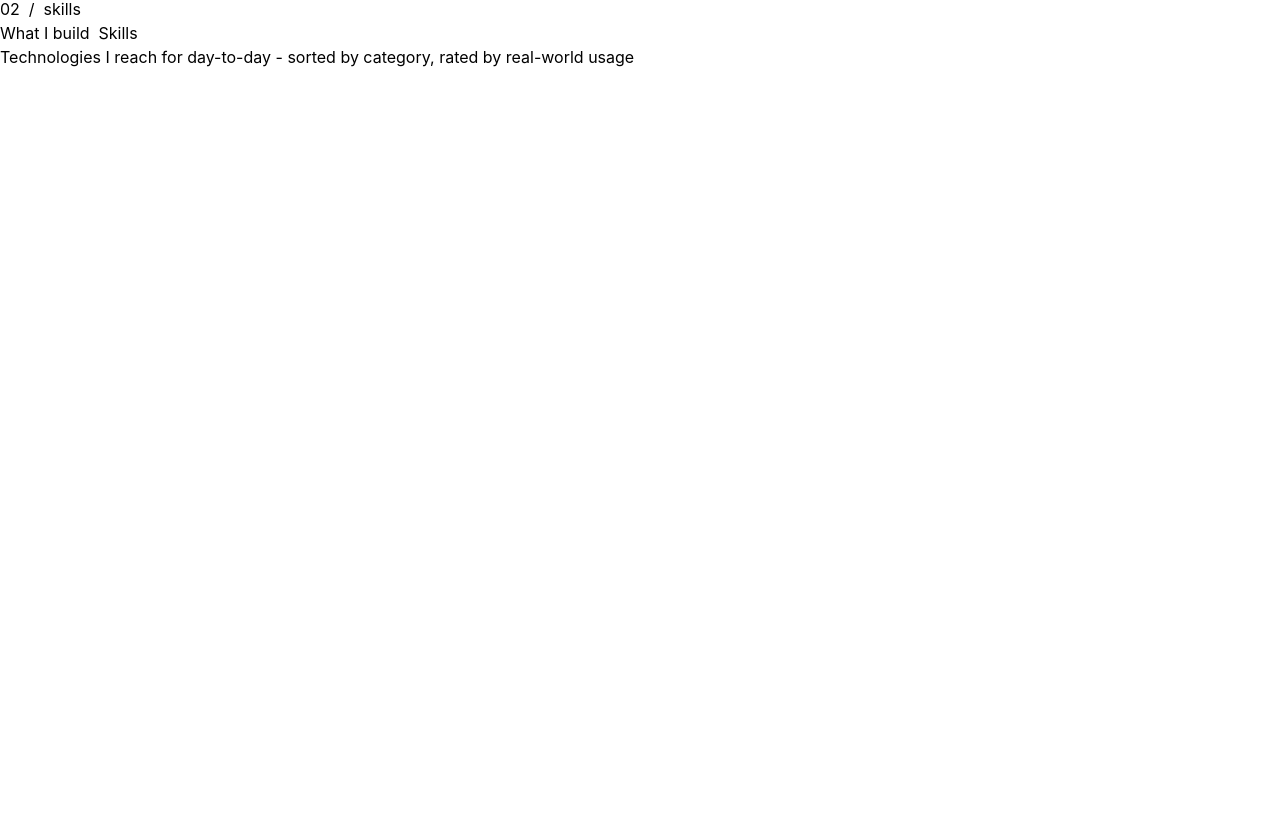
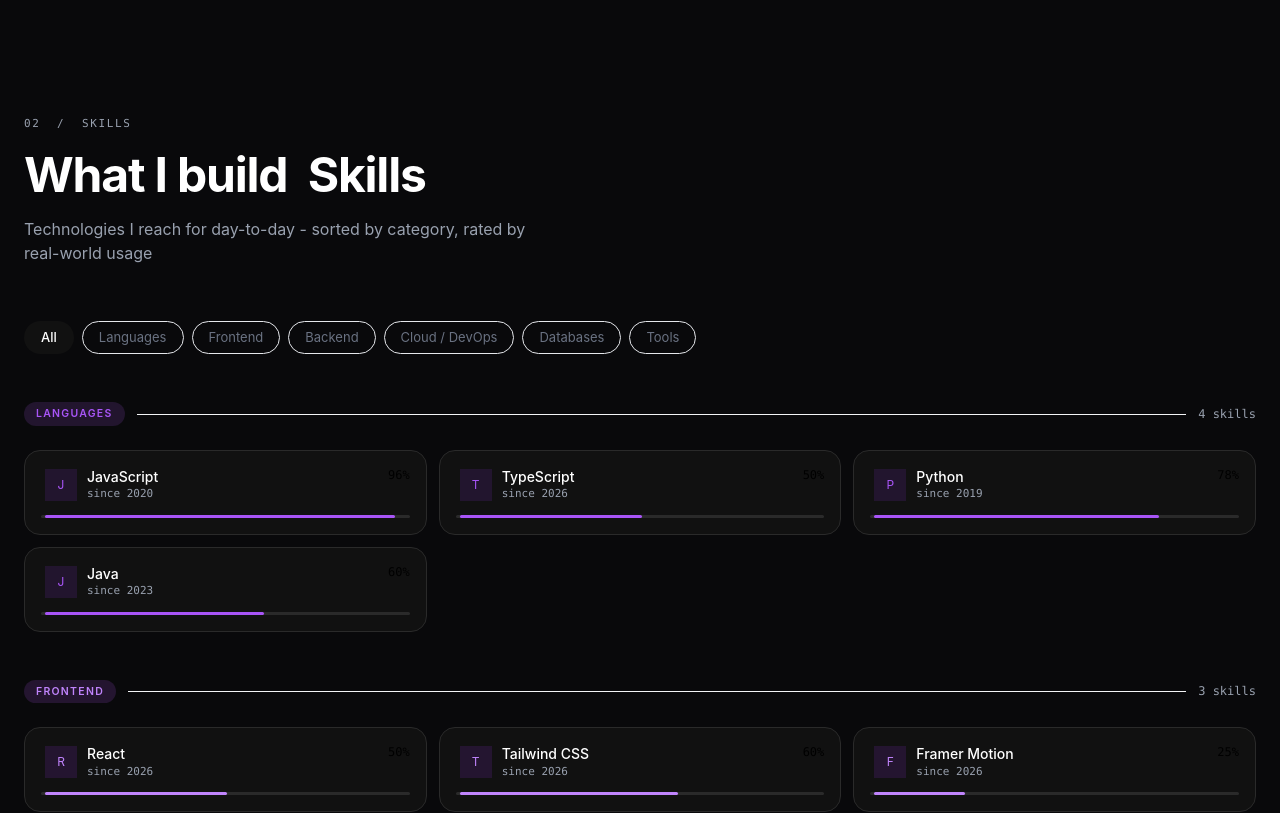
Before and after one commit to Prabhath3/Prabhath-s_Portfoliyo, a React (Vite) app in the folder portfoliyo/: page / in a window 1280 px wide. Shown: the part 1554-2367 px from the top of the page. Before the commit the page ends 1623 px from the top, so only its background shows below. Built offline with nearby package versions, Linux system fonts and the light colour scheme.

Commit message:
full skill senction was completed

```diff
--- a/portfoliyo/src/components/Skill.tsx
+++ b/portfoliyo/src/components/Skill.tsx
@@ -1,12 +1,21 @@
 import { useState } from "react";
 import {motion, AnimatePresence, hover} from "framer-motion";
+
+interface SkillCardProps {
+  name: string;
+  proficiency : number;
+  since : string;
+  accent : string;
+  fill : string;
+  index : number;
+}
 
 const SKILLS_DATA = [
   {
     category: "Languages",
-    accent: "#7F77DD",
-    fill: "#EEEDFE",
-    darkFill: "#26215C",
+    accent: "#A855F7",
+    fill: "#22152E",
+    darkFill: "#140B1F",
     skills: [
       { name: "JavaScript", proficiency: 96, since: "2020" },
       { name: "TypeScript", proficiency: 50, since: "2026" },
@@ -16,9 +25,9 @@ const SKILLS_DATA = [
   },
   {
     category: "Frontend",
-    accent: "#378ADD",
-    fill: "#E6F1FB",
-    darkFill: "#042C53",
+    accent: "#C084FC",
+    fill: "#241530",
+    darkFill: "#120A1A",
     skills: [
       { name: "React",         proficiency: 50, since: "2026" },
       { name: "Tailwind CSS",  proficiency: 60, since: "2026" },
@@ -27,36 +36,36 @@ const SKILLS_DATA = [
   },
   {
     category: "Backend",
-    accent: "#1D9E75",
-    fill: "#E1F5EE",
-    darkFill: "#04342C",
+    accent: "#9333EA",
+    fill: "#1F122B",
+    darkFill: "#0E0714",
     skills: [
 
     ],
   },
   {
     category: "Cloud / DevOps",
-    accent: "#BA7517",
-    fill: "#FAEEDA",
-    darkFill: "#412402",
+    accent: "#8B5CF6",
+    fill: "#21142D",
+    darkFill: "#12091B",
     skills: [
       { name: "Docker",     proficiency: 50, since: "2025" }
     ],
   },
   {
     category: "Databases",
-    accent: "#D85A30",
-    fill: "#FAECE7",
-    darkFill: "#4A1B0C",
+    accent: "#D946EF",
+    fill: "#2A1632",
+    darkFill: "#14081A",
     skills: [
       { name: "MySQL",      proficiency: 82, since: "2024" },
     ],
   },
   {
     category: "Tools",
-    accent: "#5F5E5A",
-    fill: "#F1EFE8",
-    darkFill: "#2C2C2A",
+    accent: "#7C3AED",
+    fill: "#1D1328",
+    darkFill: "#0D0713",
     skills: [
       { name: "Git",     proficiency: 96, since: "2018" },
       { name: "Figma",   proficiency: 68, since: "2021" },
@@ -80,12 +89,12 @@ const cardVariants = {
 
 
 
-function SkillCard({name, proficiency,since, accent,fill, index}) {
+function SkillCard({name, proficiency,since, accent,fill, index} : SkillCardProps) {
     const[hovered, setHovered] = useState(false);
 
     return(
       <motion.div custom={index} initial="hidden" animate="visible" exit="exit" onMouseEnter={() => setHovered(true)} onMouseLeave={() => setHovered(false)}
-      className="relative p4 rounded-2xl border bg-white dark:bg-gray-900/60 overflow-hidden cursor-default" style={{borderColor: hovered ? accent + "60" : undefined, transition: "border-color 0.2s ease"}}>
+      className="relative p-4 rounded-2xl border  bg-[#111111] border-[#2A2A2A] hover:border-purple-500/40 overflow-hidden cursor-default" style={{borderColor: hovered ? accent + "60" : undefined, transition: "border-color 0.2s ease"}}>
         <motion.div className="absolute left-0 top-0 bottom-0 w-[3px] rounted-r-full"
           style={{background:accent}}
           initial={{scaleY:0}}
@@ -98,10 +107,10 @@ function SkillCard({name, proficiency,since, accent,fill, index}) {
                 {name[0]}
               </div>
               <div>
-                <p className="text-sm font-medium text-gray-900 dark:text-gray-100 leading-snug">
+                <p className="text-sm font-medium text-white dark:text-gray-100 leading-snug">
                   {name}
                 </p>
-                <p className="text-[11px] text-gray-400 dark:text-gray-500 font-mono">
+                <p className="text-[11px] text-gray-400 dark:text-gray-400 font-mono">
                   since {since}
                 </p>
               </div>
@@ -114,7 +123,7 @@ function SkillCard({name, proficiency,since, accent,fill, index}) {
             </span>
           </div>
           {/* Animated progress bar */}
-          <div className="h-[3px] rounded-full bg-gray-100 dark:bg-gray-800 overflow-hidden pl-1">
+          <div className="h-[3px] rounded-full bg-[#2A2A2A] dark:bg-[#1A1A1A] overflow-hidden pl-1">
             <motion.div
               className="h-full rounded-full"
               style={{ background: accent }}
@@ -134,22 +143,94 @@ function SkillCard({name, proficiency,since, accent,fill, index}) {
 
 
 export default function Skill () {
+  const [active, setActive] = useState(ALL);
+
+  const filtered = active === ALL ? SKILLS_DATA : SKILLS_DATA.filter((s) => s.category === active);
     return(
-        <section id="Skill">
-            <div>
-              <span>
+        <section id="Skill" className="py-28 px-6 max-w-10xl mx-auto bg-zinc-950 " aria-label="Skills" >
+            <div className="mb-14">
+              <span className="text-[11px] font-mono tracking-[0.15em] text-gray-400 dark:text-gray-400 uppercase">
                 02 &nbsp;/&nbsp; skills
               </span>
-                <h2>
+                <h2 className="mt-3 text-5xl font-bold tracking-tight text-white dark:text-gray-500 leading-tight">
                     What I build&nbsp; Skills
                 </h2>
-                <p>
+                <p className="mt-3 text-gray-400 dark:text-gray-400 max-w-lg">
                   Technologies I reach for day-to-day - sorted by category, rated by real-world usage
                 </p>
             </div>
-            <div>
+            <div
+                role="tablist"
+                aria-label="Skill categories"
+                className="flex flex-wrap gap-2 mb-12"
+            >
+              {TABS.map((tab) => {
+                const isActive = tab === active;
+                const cat = SKILLS_DATA.find((s) => s.category === tab);
+                return (
+                  <button
+                    key={tab}
+                    role="tab"
+                    aria-selected={isActive}
+                    onClick={() => setActive(tab)}
+                    className={`px-4 py-1.5 text-[13px] rounded-full border transition-all duration-200 outline-none focus-visible:ring-2 focus-visible:ring-offset-2 ${
+                      isActive
+                        ? "border-transparent text-white dark:text-gray-900 font-medium"
+                        : "border-gray-200 dark:border-gray-700 text-gray-500 dark:text-gray-400 hover:border-gray-400 dark:hover:border-gray-500 bg-transparent"
+                    }`}
+                    style={
+                      isActive
+                        ? { background: cat ? cat.accent : "#111" }
+                        : {}
+                    }
+                  >
+                    {tab}
+                  </button>
+          );
+        })}
+      </div>
 
-            </div>
+            {/* ── Skill groups ── */}
+            <AnimatePresence mode="wait">
+              <motion.div
+                key={active}
+                initial={{ opacity: 0, y: 10 }}
+                animate={{ opacity: 1, y: 0 }}
+                exit={{ opacity: 0, y: -8 }}
+                transition={{ duration: 0.22 }}
+              >
+                {filtered.map(({ category, accent, fill, skills }) => (
+                  <div key={category} className="mb-12">
+                    {/* Category divider */}
+                    <div className="flex items-center gap-3 mb-6">
+                      <span
+                        className="text-[10.5px] font-semibold tracking-[0.12em] uppercase px-3 py-1 rounded-full"
+                        style={{ color: accent, background: fill }}
+                      >
+                        {category}
+                      </span>
+                      <div className="flex-1 h-px bg-gray-100 dark:bg-gray-800" />
+                      <span className="text-xs text-gray-400 font-mono tabular-nums">
+                  {skills.length} skills
+                </span>
+              </div>
+
+                    {/* Cards grid */}
+                    <div className="grid grid-cols-1 sm:grid-cols-2 lg:grid-cols-3 gap-3">
+                      {skills.map((skill, i) => (
+                        <SkillCard
+                          key={skill.name}
+                          {...skill}
+                          accent={accent}
+                          fill={fill}
+                          index={i}
+                        />
+                      ))}
+                    </div>
+                  </div>
+                ))}
+              </motion.div>
+            </AnimatePresence>
         </section>
     );
 };
```
